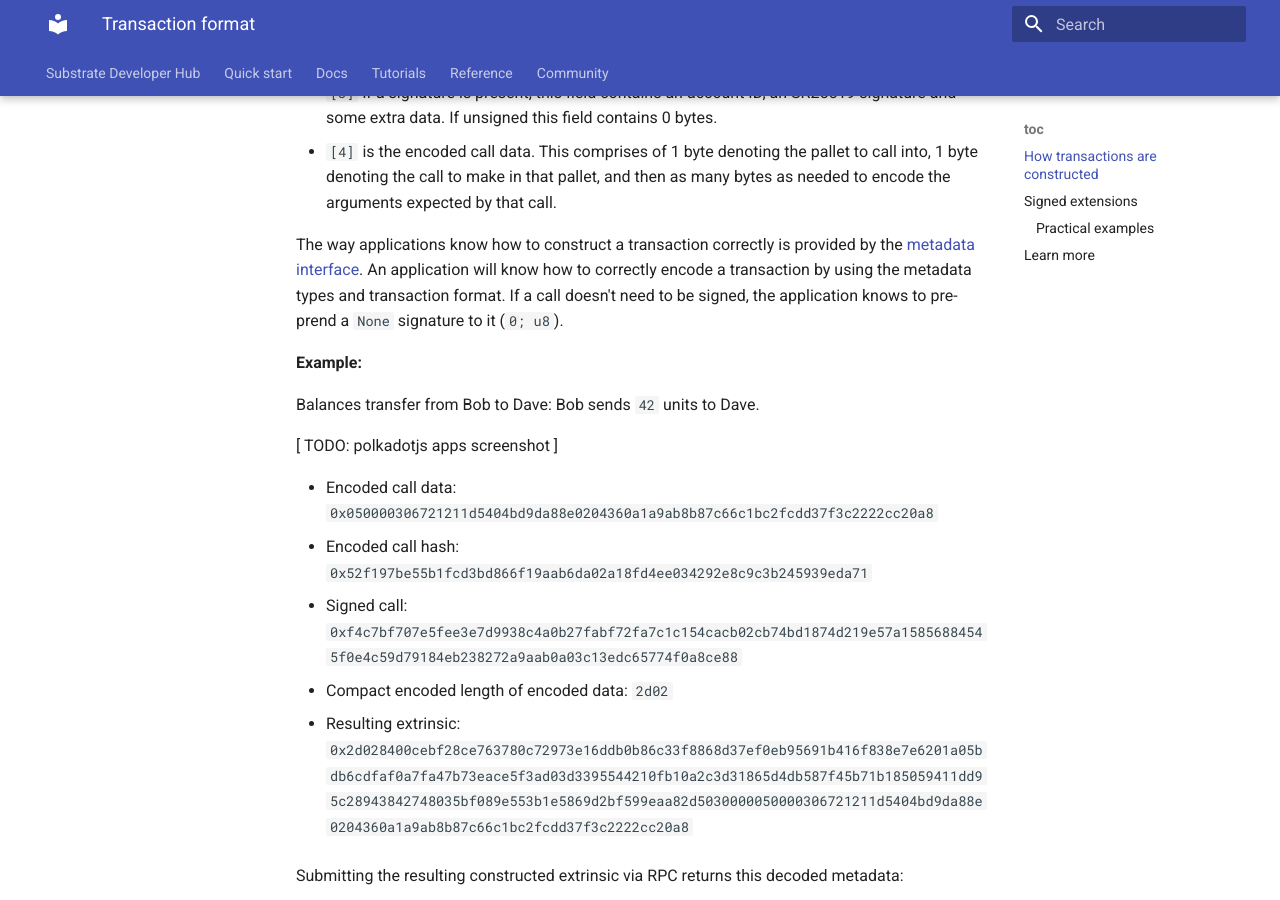
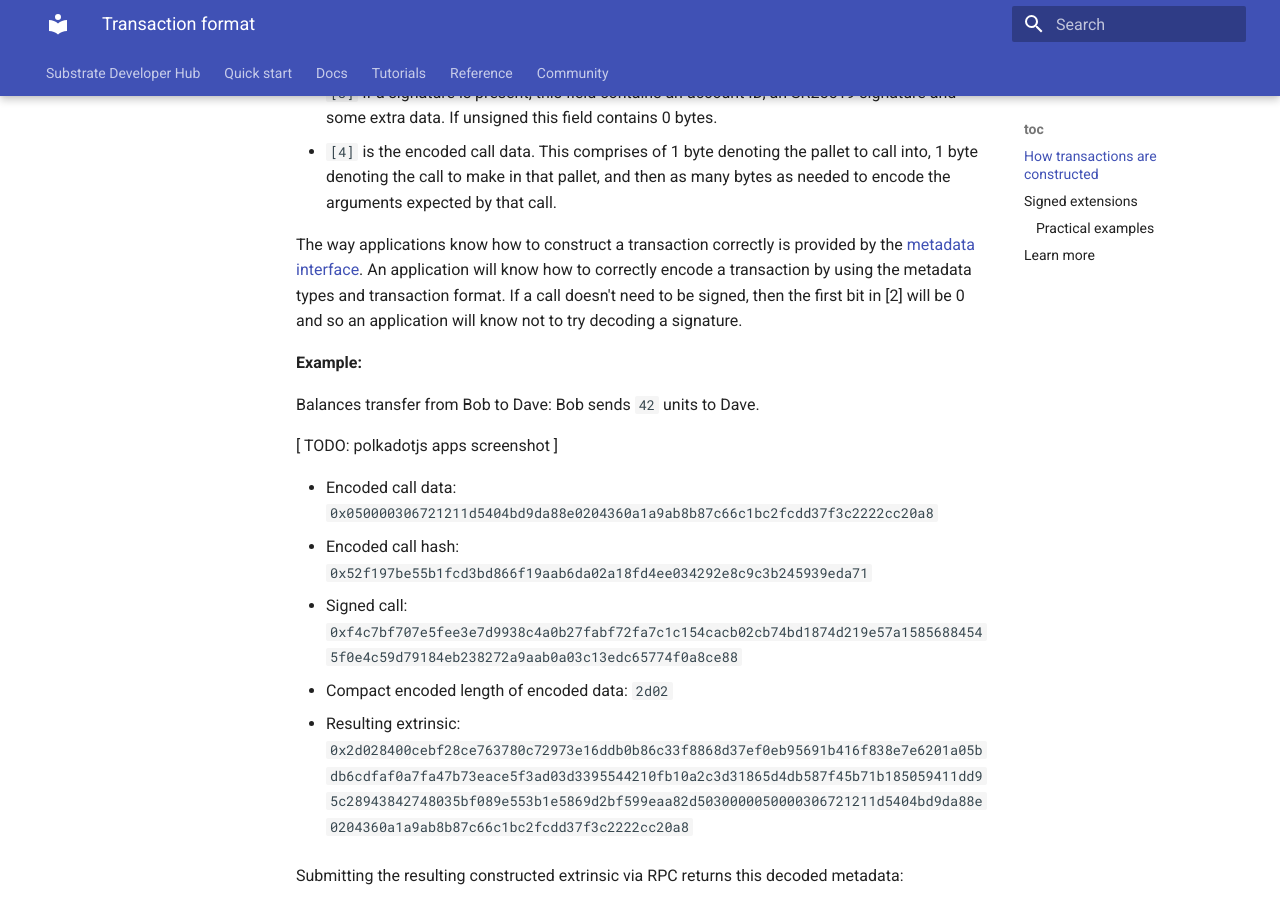
Before and after one commit to polkadot-developers/docs-sandbox, an MkDocs documentation site: the page built from source/docs/main-docs/02-fundamentals/transaction-format.md, in a window 1280 px wide and 900 px high, scrolled down 2369 px. Built offline with MkDocs 1.6.1 and Material for MkDocs 9.7.7, drawn with Linux system fonts in a browser that asks for light colours.

Commit message:
Update source/docs/main-docs/02-fundamentals/transaction-format.md

```diff
--- a/source/docs/main-docs/02-fundamentals/transaction-format.md
+++ b/source/docs/main-docs/02-fundamentals/transaction-format.md
@@ -77,7 +77,7 @@ where:
 
 The way applications know how to construct a transaction correctly is provided by the [metadata interface](./frontend#metadata).
 An application will know how to correctly encode a transaction by using the metadata types and transaction format.
-If a call doesn't need to be signed, the application knows to pre-prend a `None` signature to it (`0; u8`).
+If a call doesn't need to be signed, then the first bit in [2] will be 0 and so an application will know not to try decoding a signature.
 
 <!-- TODO: How are inherents constructed? -->
 
```
